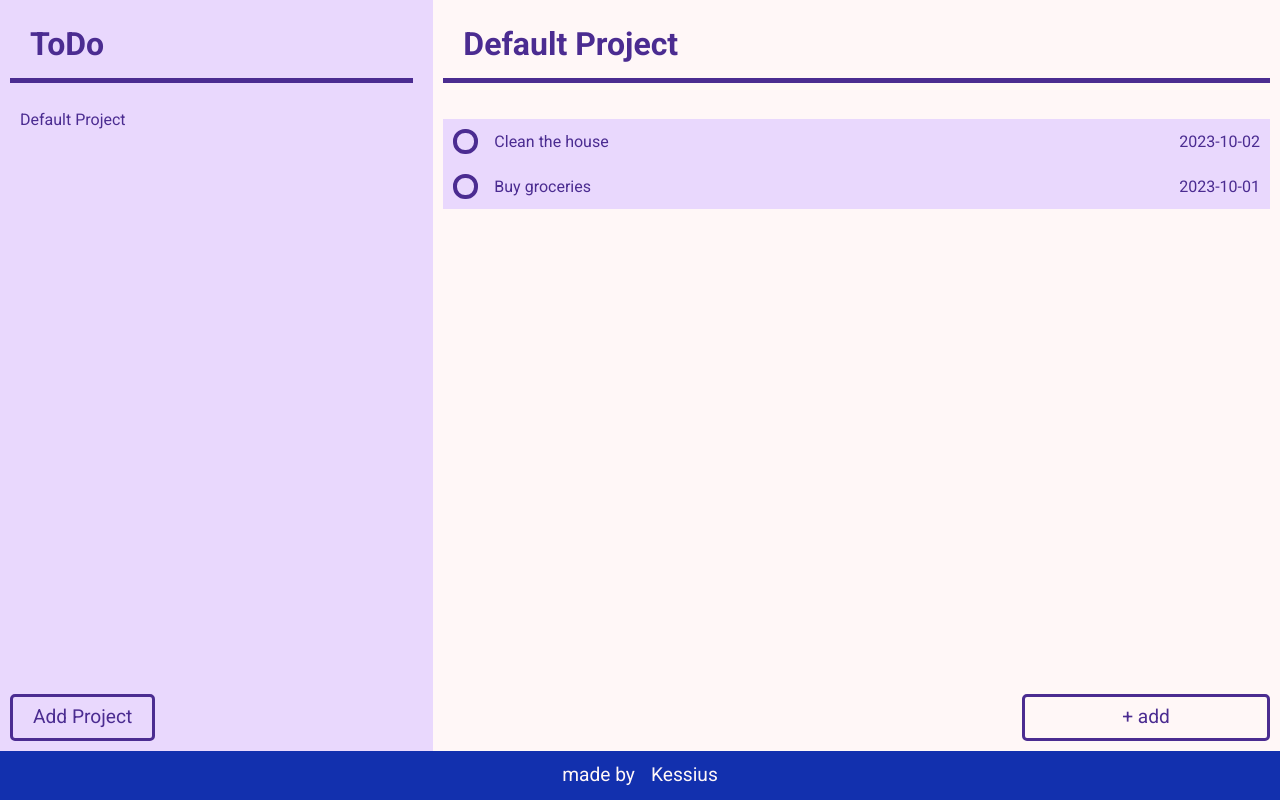
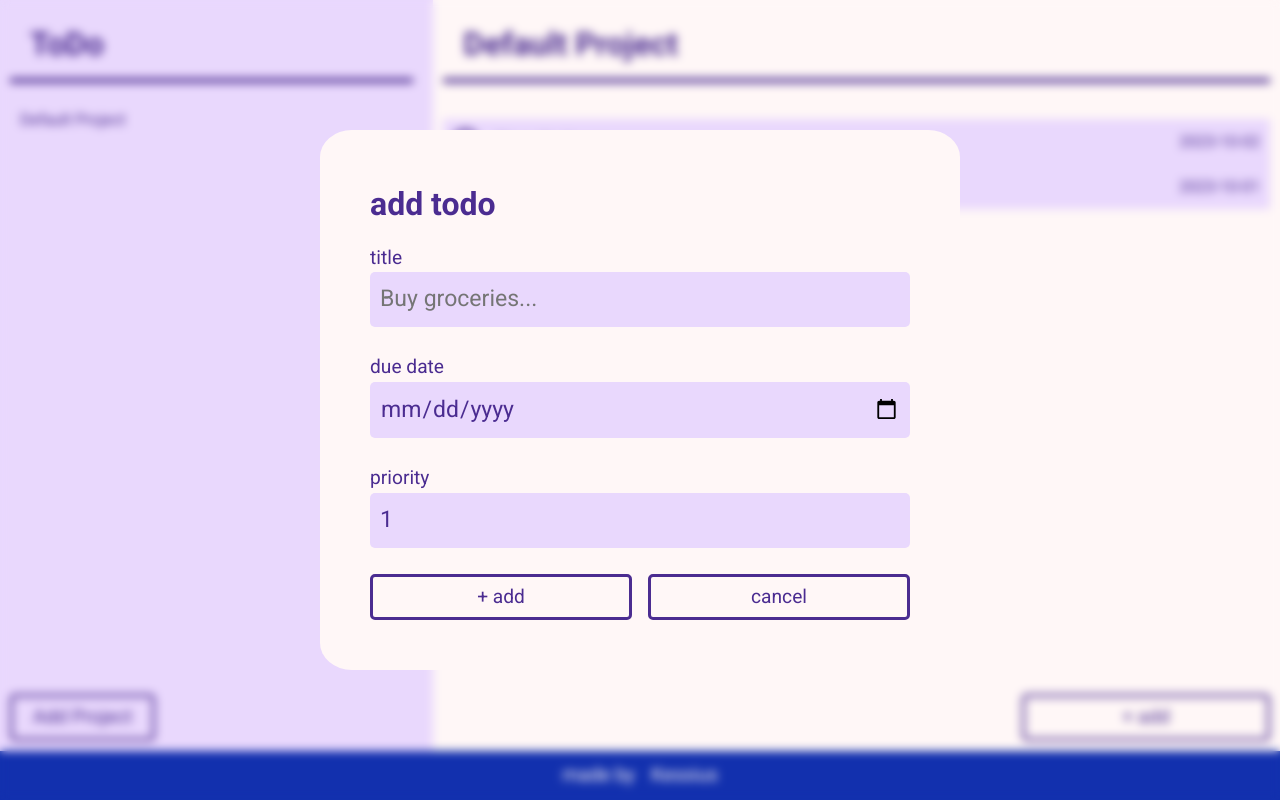
Before and after one commit to Kessius00/todolist, a website built with webpack: page src/templates/template.html in a window 1280 px wide. Both pictures are taken after a click on the button "+ add". Built offline with nearby package versions, Linux system fonts and the light colour scheme; a web font is replaced by a local one.

Commit message:
add form.js and make it functional, whilst also adding sass

```diff
--- a/src/index.js
+++ b/src/index.js
@@ -6,6 +6,7 @@ import {Todo, Project, setActiveProject, checkActiveProject, consoleLogProjects,
 import {renderEvents} from "./js/events.js";
 import {createToDoElement, renderTodos} from "./js/todos.js";
 import {hi} from "./js/projects.js";
+import {activateAddTodoButton} from "./js/form.js";
 renderEvents();
 // renderTodos();
 // consoleLogProjects();
--- /dev/null
+++ b/src/js/form.js
@@ -0,0 +1,69 @@
+import { Todo, Project, projectObjects, checkActiveProject} from './classes.js'; // Import the Todo class
+import {renderTodos} from './todos.js'; // Import the renderTodos function
+
+
+const form = document.getElementById('todo-form');
+
+
+const addTodoButton = document.querySelector('button.add-todo');
+console.log("Add Todo Button: ", addTodoButton);
+function activateAddTodoButton() {
+
+    const formContainer = document.querySelector('.todo-form-container');
+    const addTodoButton = document.querySelector('button.add-todo');
+
+    const cancelButton = document.querySelector('button.cancel-button');
+    const submitButton = document.querySelector('button.submit-button');
+
+    cancelButton.addEventListener('click', () => {
+        removeForm();
+    }
+    );
+
+    // if escape key is pressed, remove the form
+    document.addEventListener('keydown', (event) => {
+        if (event.key === 'Escape') {
+            removeForm();
+        }
+    });
+
+    // if the form is submitted, remove the form
+
+    form.addEventListener('submit', (event) => {
+        event.preventDefault();
+
+        const title = document.getElementById('title').value;
+        const dueDate = document.getElementById('dueDate').value;
+        const priority = parseInt(document.getElementById('priority').value);
+
+        const newTodo = new Todo(title, dueDate, priority);
+        // Find the active project
+        const activeProject = checkActiveProject(projectObjects);
+        if (activeProject) {
+            activeProject.addTodo(newTodo); // Add the new todo to the active project
+        }
+        console.log("New Todo: ", newTodo);
+        console.log("Active Project: ", activeProject);
+
+        // Render the todos in the active project
+        renderTodos();
+        // Clear the form fields
+        removeForm();
+
+
+    });
+
+    addTodoButton.addEventListener('click', () => {
+        formContainer.classList.toggle('hidden'); // Toggle the visibility of the form container
+    });
+}
+
+function removeForm(){
+    const formContainer = document.querySelector('.todo-form-container');
+    formContainer.classList.add('hidden'); // Hide the form container
+    form.reset(); // Reset the form fields
+}
+
+activateAddTodoButton();
+
+export {activateAddTodoButton};
--- a/src/styles/styles.scss
+++ b/src/styles/styles.scss
@@ -179,6 +179,9 @@ img{
         border-bottom: $dark-purple 5px solid;
     }
 
+
+
+
     .todo-item{
         background-color: $bright-purple;
         color:$dark-purple;
@@ -187,6 +190,8 @@ img{
         display: flex;
         justify-content: space-between;
         align-items: center;
+
+
 
 
         &:hover{
@@ -229,6 +234,12 @@ img{
             background: $dark-blue;
         }
     }
+
+    .completed{
+        .checkbox{
+            background: $dark-purple !important;
+        }
+    }
 }
 
 button{
@@ -262,6 +273,75 @@ button.add-todo{
 }
 
 
+
+.todo-form-container{
+    position: absolute;
+    top: 0;
+    left: 0;
+    width: 100%;
+    height: 100%;
+    display: flex;
+    justify-content: center;
+    align-items: center;
+    transition: background-color 0.5s;
+    backdrop-filter: blur(5px);
+
+}
+
+#todo-form{
+    @include flex-column;
+    background-color: $purply-white;
+    color: $dark-purple;
+    padding: 50px;
+    border-radius: 5%;
+    gap: 1rem;
+    width: 50%;
+    height: auto;
+    color: $purply-white;
+    h2{
+        color: $dark-purple;
+        font-size: 2em;
+    }
+
+    .form-btns{
+        display: flex;
+        justify-content: space-between;
+        align-items: center;
+        gap: 1rem;
+        width: 100%;
+        button{
+            flex:1;
+        }
+    }
+    label
+    {
+        font-size: 1.2em;
+        color: $dark-purple;
+        margin-bottom: 10px;
+    }
+
+    input{
+        background: $bright-purple;
+        color: $dark-purple;
+        border: none;
+        border-radius: 5px;
+        padding: 10px;
+        font-size: 1.2em;
+        width: 100%;
+        &:focus{
+            outline: none;
+            background: $dark-purple;
+            color: $purply-white;
+            border: #1230AE 2px solid;
+        }
+    }
+}
+
+
+.hidden{
+    display: none;
+}
+
 .footer{
     grid-area: 4 / 1 / 5 / 3;
     background-color: $dark-blue;
--- a/src/templates/template.html
+++ b/src/templates/template.html
@@ -31,6 +31,29 @@
                 <button class="add-todo btn">+ add</button>
             </div>
         </div>
+        <div class="todo-form-container hidden">
+            <form id="todo-form">
+                <h2>add todo</h2>
+                <label>
+                title
+                <input type="text" id="title" placeholder="Buy groceries..." required />
+                </label>
+
+                <label>
+                due date
+                <input type="date" id="dueDate" required />
+                </label>
+
+                <label>
+                priority
+                <input type="number" id="priority" min="1" max="3" value="1" />
+                </label>
+                <div class="form-btns">
+                    <button type="submit" class="submit-button">+ add</button>
+                    <button type="button" class="cancel-button">cancel</button>
+                </div>
+            </form>
+        </div>
         <div class="footer">
             <p>made by </p>
             <a href="google.com"> Kessius</a>
```
Also changed, not shown: src/js/todos.js (line endings or trailing spaces).
